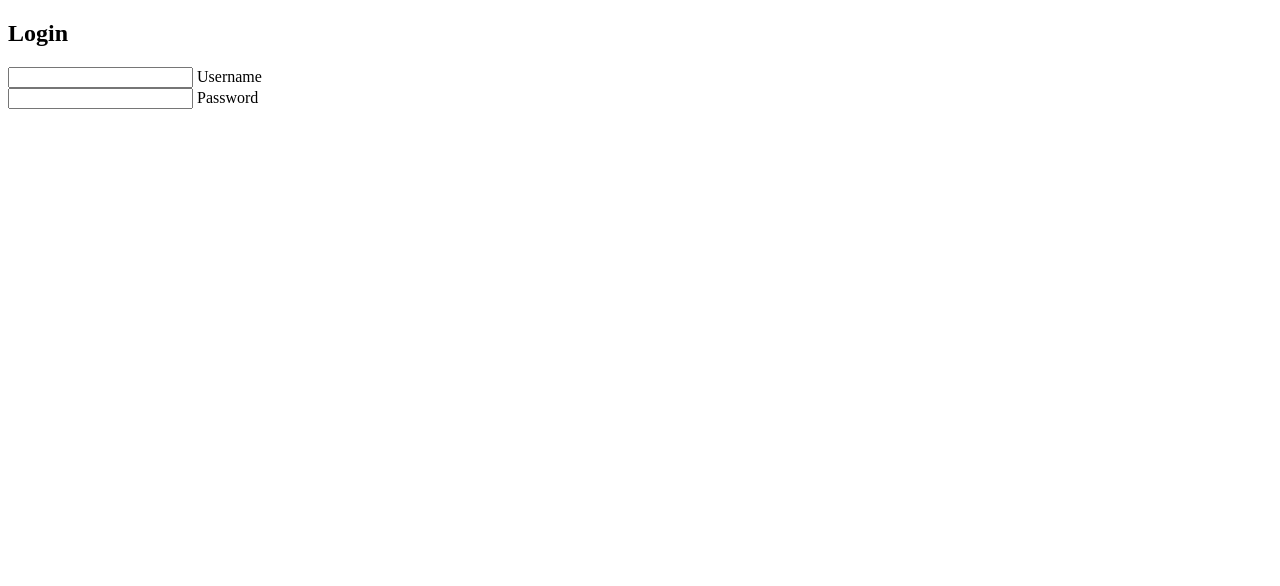
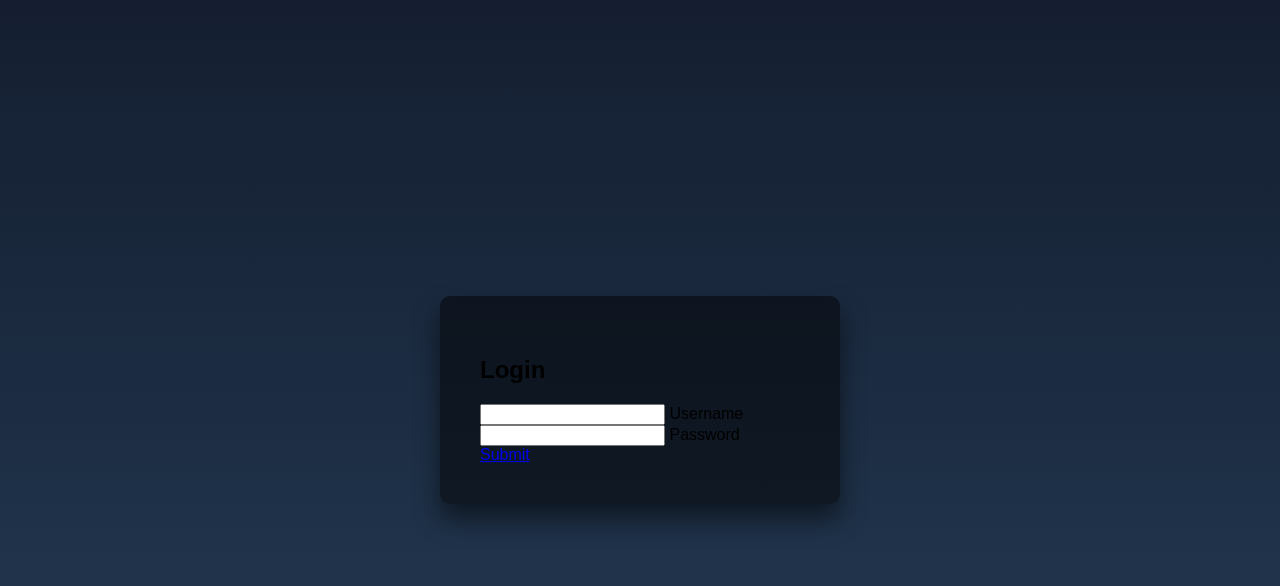
Before and after one commit to italo-mauricio/Login-Screen, a plain HTML site: page index.html in a window 1280 px wide. Drawn offline with Linux system fonts and the light colour scheme.

Commit message:
adicionando css

```diff
--- a/index.html
+++ b/index.html
@@ -3,6 +3,7 @@
 <head>
     <meta charset="UTF-8">
     <meta http-equiv="X-UA-Compatible" content="IE=edge">
+    <link rel="stylesheet" href="style.css">
     <meta name="viewport" content="width=device-width, initial-scale=1.0">
     <title>Login Screen</title>
 </head>
@@ -23,6 +24,7 @@
                 <span></span>
                 <span></span>
                 <span></span>
+                Submit
             </a>
         </form>
     </div>
--- /dev/null
+++ b/style.css
@@ -0,0 +1,24 @@
+html {
+    height: 100%;
+}
+
+body {
+    margin: 0;
+    padding: 0;
+    font-family: sans-serif;
+    background: linear-gradient(#141e30, #243b55);
+
+}
+
+.login-box {
+    position: absolute;
+    top: 50%;
+    left: 50%;
+    width: 400px;
+    padding: 40px;
+    transform: translate(-50%, -50%);
+    background: rgba(0, 0, 0, .5);
+    box-sizing: border-box;
+    box-shadow: 0 15px 25px rgba(0, 0, 0, .5);
+    border-radius: 10px;
+}
```
